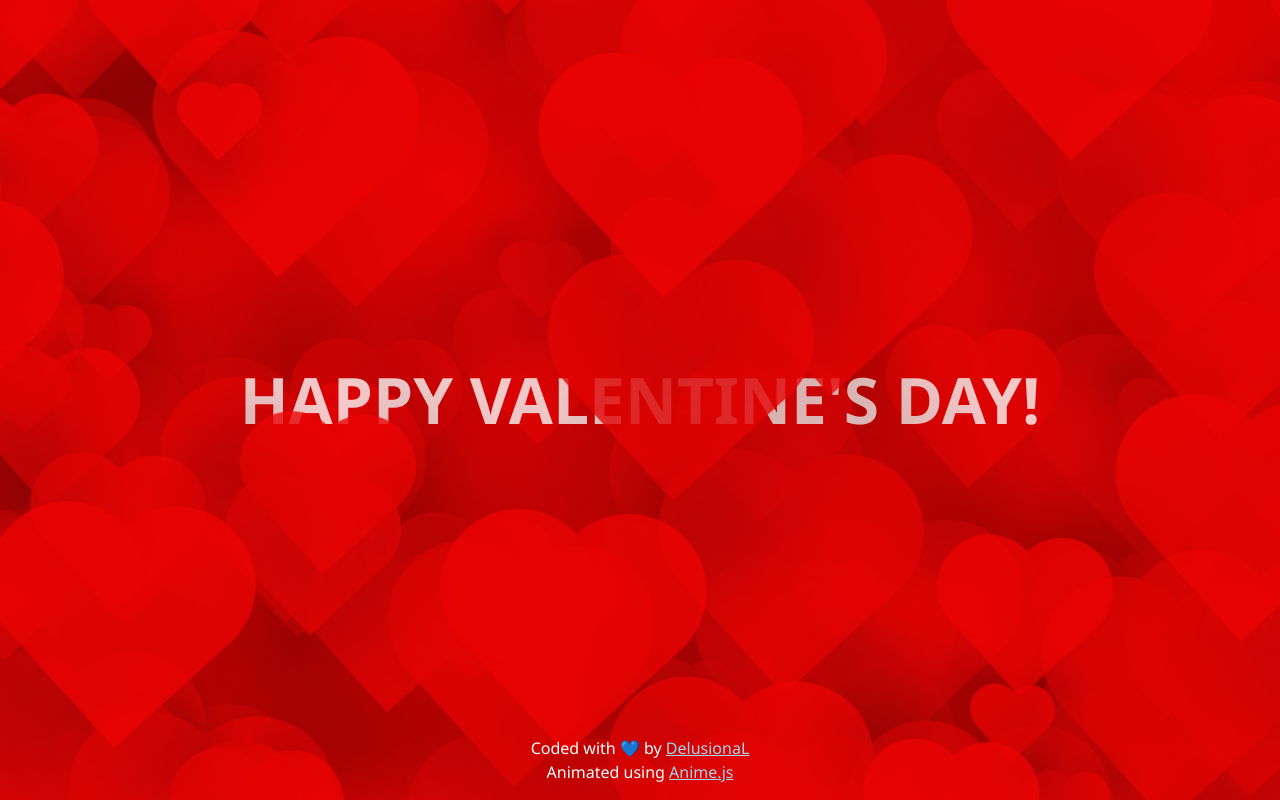
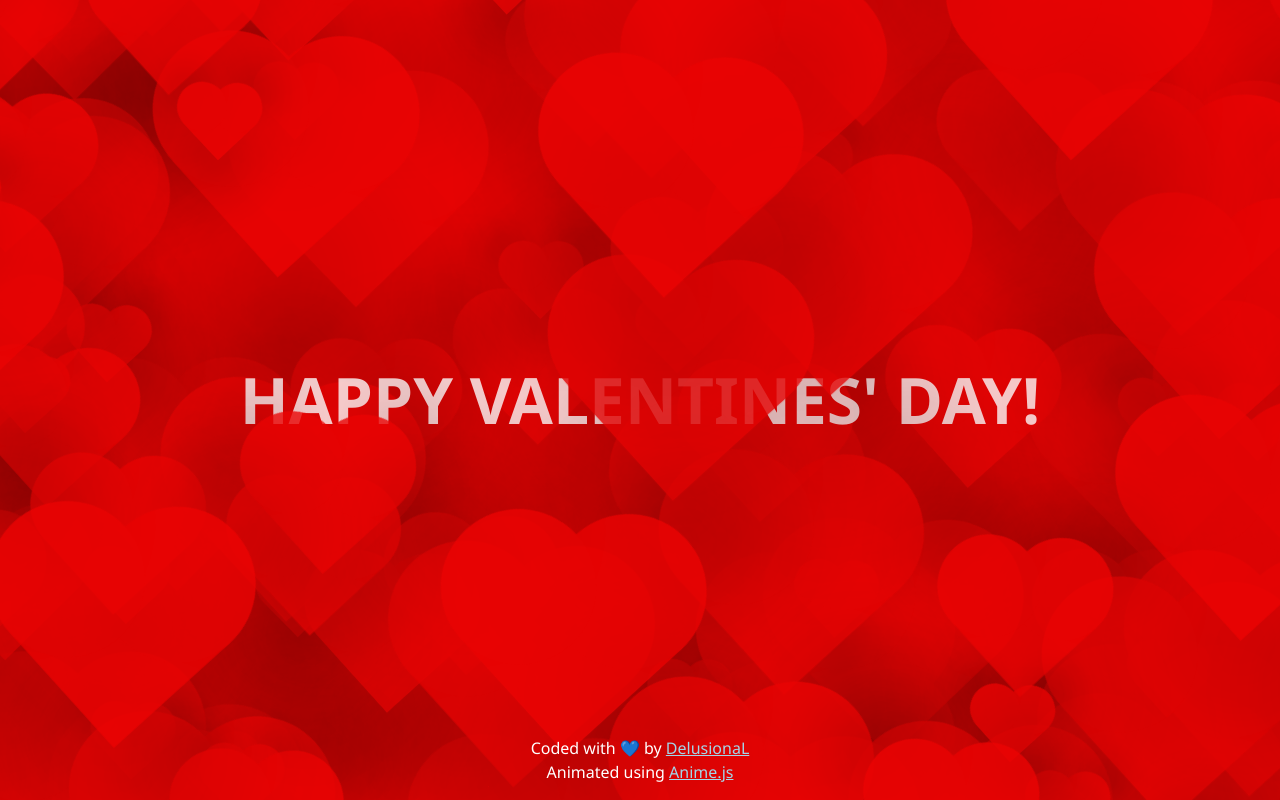
Before and after one commit to 0x44454c/valentine-wish, a website: page index.html in a window 1280 px wide. Drawn offline with Linux system fonts and the light colour scheme.

Commit message:
added favicon
Signed-off-by: DelusionaL <monimoysaha315@gmail.com>

```diff
--- a/index.html
+++ b/index.html
@@ -4,14 +4,15 @@
 	<meta charset="UTF-8">
 	<meta http-equiv="X-UA-Compatible" content="IE=edge">
 	<meta name="viewport" content="width=device-width, initial-scale=1.0">
-	<title>Animated Hearts</title>
+	<title>Happy Valentines' Day</title>
+	<link rel="shortcut icon" href="https://upload.wikimedia.org/wikipedia/commons/2/27/Red_heart_tw.svg" type="image/x-icon">
 	<!-- build:inlinecss -->
 	<link rel="stylesheet" href="style.min.css">
 	<!-- endbuild -->
 </head>
 <body>
 	<div class="container">
-		<div class="text">Happy Valentine's Day!</div>
+		<div class="text">Happy Valentines' Day!</div>
 	</div>
 	<footer class="credit">
 		Coded with 💙 by <a href="https://github.com/dELUSION-MS">DelusionaL</a><br>
--- a/style.scss
+++ b/style.scss
@@ -23,7 +23,7 @@ $red: #e80202;
 	background: $red;
 	box-shadow: 25px 25px 50px rgba(0,0,0,0.2);
 	opacity: 0;
-	animation: show 5s forwards;
+	animation: show 4s forwards;
 	&:nth-child(3n+60){
 		z-index: 3;
 	}
```
Also changed, not shown: style.min.css, 1 other file.
